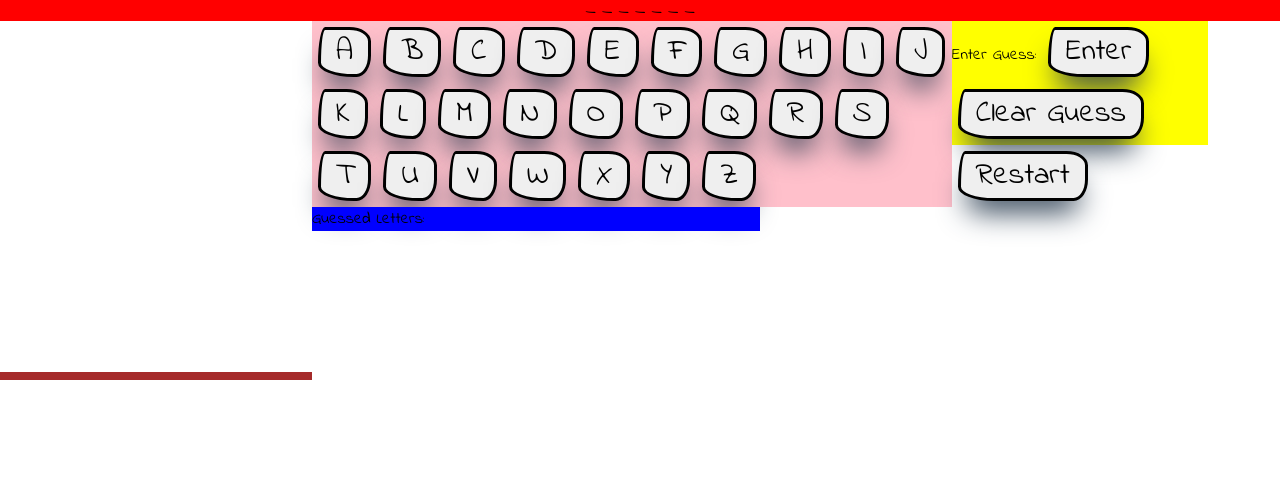
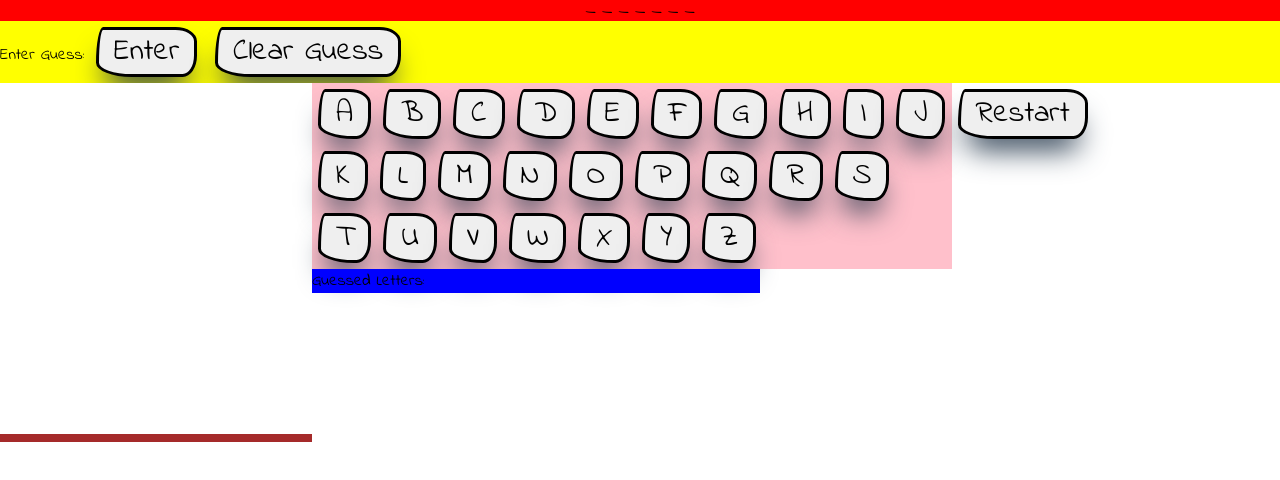
Before and after one commit to mjjstockman/hangman, a plain HTML site: page index.html in a window 1280 px wide. Shown: the part 56-536 px from the top of the page. Drawn offline with Linux system fonts and the light colour scheme.

Commit message:
Make #guess-area 100% width and move below #word-area

```diff
--- a/assets/css/style.css
+++ b/assets/css/style.css
@@ -73,7 +73,7 @@ button:hover {
 }
 
 #guess-area {
-	width: 20%;
+	width: 100%;
 	background-color: yellow;
 	float: left;
 }
--- a/index.html
+++ b/index.html
@@ -22,6 +22,13 @@
        word area
     </div>
 
+    <div id="guess-area">
+        Enter Guess:
+        <span id="keyed-guess"></span>
+        <button id="submit-btn" onclick="checkEmptyKeyGuess()">Enter</button>
+        <button id="clear-btn" onclick="clearKeyGuess()">Clear Guess</button>
+    </div>
+
     <div id="gallows-area">
         <img id="gallows-img">
      </div>
@@ -30,12 +37,12 @@
         keyboard area
      </div>
 
-     <div id="guess-area">
+     <!-- <div id="guess-area">
         Enter Guess:
         <span id="keyed-guess"></span>
         <button id="submit-btn" onclick="checkEmptyKeyGuess()">Enter</button>
         <button id="clear-btn" onclick="clearKeyGuess()">Clear Guess</button>
-    </div>
+    </div> -->
 
     <div id="message-area">
 
```
